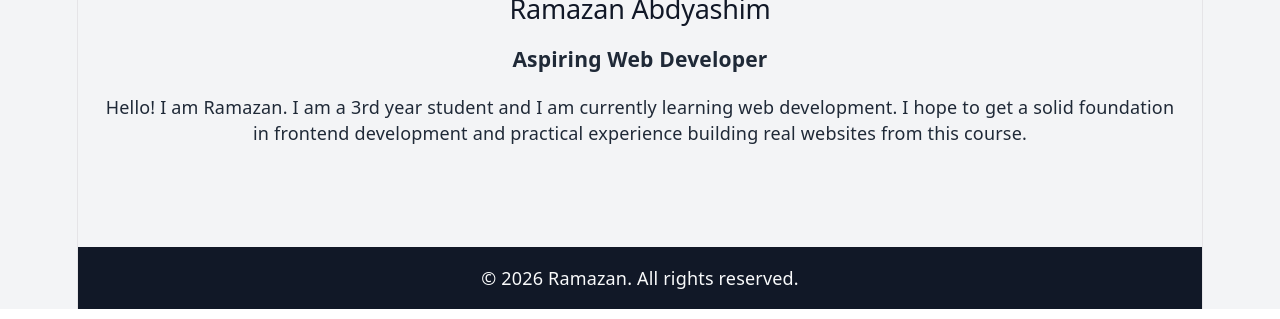
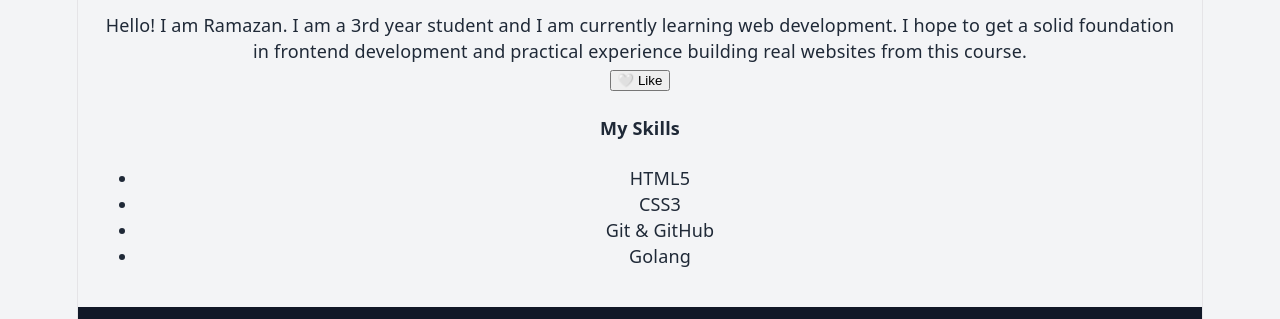
Before and after one commit to k3rlll/iwamad-practice, a React (Vite) app: page / in a window 1280 px wide. Shown: the part 491-810 px from the top of the page. Built offline with nearby package versions, Linux system fonts and the light colour scheme.

Commit message:
Week 3: Practice 2 - Add state and render skills list

```diff
--- a/src/App.tsx
+++ b/src/App.tsx
@@ -1,10 +1,18 @@
 import './style.css';
-
 import Header from './components/Header';
 import ProfileCard from './components/ProfileCard';
 import Footer from './components/Footer';
+import { type Skill } from './components/SkillBadge';
 
 function App() {
+  // Типизированный массив данных
+  const mySkills: Skill[] = [
+    { id: 1, label: 'HTML5' },
+    { id: 2, label: 'CSS3' },
+    { id: 3, label: 'Git & GitHub' },
+    { id: 4, label: 'Golang' },
+  ];
+
   return (
     <>
       <Header
@@ -17,6 +25,7 @@ function App() {
         role="Aspiring Web Developer"
         avatarUrl="https://encrypted-tbn0.gstatic.com/images?q=tbn:ANd9GcQ5Wm55Pe4Lbvyp2ut6eG-epj5qcYFHpA34CvQ3GC1L292XzGJ8a0tLowSY&s=10"
         bio="Hello! I am Ramazan. I am a 3rd year student and I am currently learning web development. I hope to get a solid foundation in frontend development and practical experience building real websites from this course."
+        skills={mySkills}
       />
 
       <Footer
--- a/src/components/ProfileCard.tsx
+++ b/src/components/ProfileCard.tsx
@@ -1,24 +1,45 @@
+import { useState } from 'react';
+import SkillBadge, { type Skill } from './SkillBadge';
+
 type ProfileCardProps = {
   name: string;
   role: string;
   avatarUrl?: string;
   bio: string;
+  skills: Skill[];
 };
 
-export default function ProfileCard({ name, role, avatarUrl, bio }: ProfileCardProps) {
+export default function ProfileCard({ name, role, avatarUrl, bio, skills }: ProfileCardProps) {
+  const [isLiked, setIsLiked] = useState(false);
+
   return (
     <main>
       <section className="profile-card">
         {avatarUrl && (
-          <img
-            src={avatarUrl}
-            alt={`Profile picture of ${name}`}
-            width="300"
-          />
+          <img src={avatarUrl} alt={`Profile picture of ${name}`} width="300" />
         )}
         <h2>{name}</h2>
         <h3>{role}</h3>
         <p>{bio}</p>
+
+        <button onClick={() => setIsLiked(!isLiked)}>
+          {isLiked ? '❤️ Liked' : '🤍 Like'}
+        </button>
+
+
+        <div style={{ marginTop: '20px' }}>
+          <h4>My Skills</h4>
+
+          {skills.length === 0 ? (
+            <p>No skills added yet.</p>
+          ) : (
+            <ul>
+              {skills.map(skill => (
+                <SkillBadge key={skill.id} skill={skill} />
+              ))}
+            </ul>
+          )}
+        </div>
       </section>
     </main>
   );
--- /dev/null
+++ b/src/components/SkillBadge.tsx
@@ -0,0 +1,12 @@
+export type Skill = {
+  id: number;
+  label: string;
+};
+
+type SkillBadgeProps = {
+  skill: Skill;
+};
+
+export default function SkillBadge({ skill }: SkillBadgeProps) {
+  return <li>{skill.label}</li>;
+}
```
